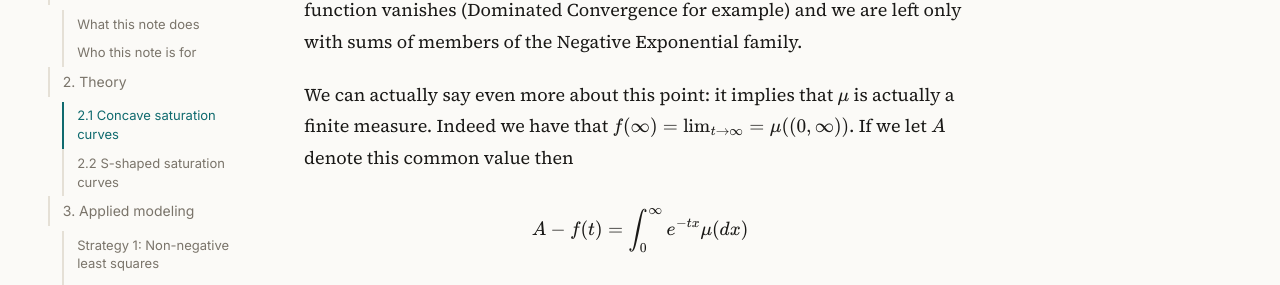
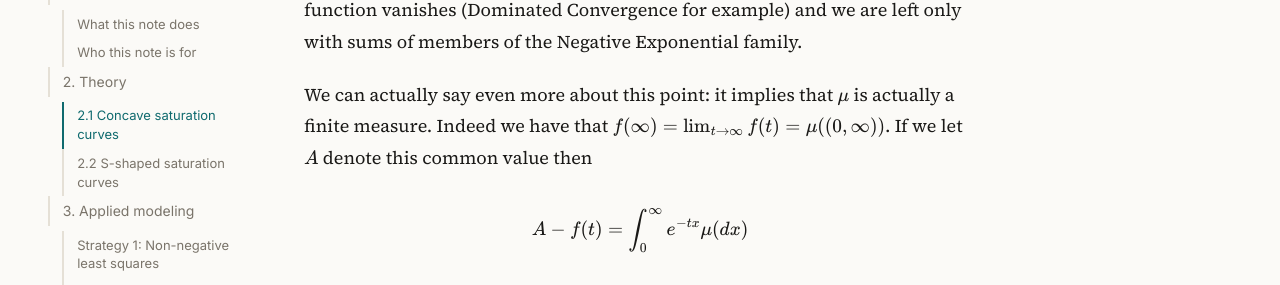
Before and after one commit to Ahram12/noreasonneeded.github.io, a Jekyll site: the page built from _posts/2026-10-25-Marketing-and-Measure-Theory.md, in a window 1280 px wide and 900 px high, scrolled down 4601 px. Shown: the part 148-433 px from the top of the window. Built offline with Jekyll 4.4.1, drawn with Linux system fonts in a browser that asks for light colours.

Commit message:
fixing typo adding git action pre merge

```diff
--- a/_posts/2026-10-25-Marketing-and-Measure-Theory.md
+++ b/_posts/2026-10-25-Marketing-and-Measure-Theory.md
@@ -160,7 +160,7 @@ From the above, we have that identifying functions in the Concave case is actual
 
 The first condition says we get no incremental return if we spend $0$ dollars and the second says that we have bounded growth at infinity, both reasonable assumptions. Together, these two say that the linear part of our approximation function vanishes (Dominated Convergence for example) and we are left only with sums of members of the Negative Exponential family.
 
-We can actually say even more about this point: it implies that $\mu$ is actually a finite measure. Indeed we have that $f(\infty) = \lim_{t \rightarrow \infty} = \mu((0, \infty))$. If we let $A$ denote this common value then
+We can actually say even more about this point: it implies that $\mu$ is actually a finite measure. Indeed we have that $f(\infty) = \lim_{t \rightarrow \infty}f(t) = \mu((0, \infty))$. If we let $A$ denote this common value then
 
 $$ A - f(t) = \int_{0}^{\infty}e^{-tx}\mu(dx) $$
 
```
Also changed, not shown: .github/workflows/jekyll.yml.
